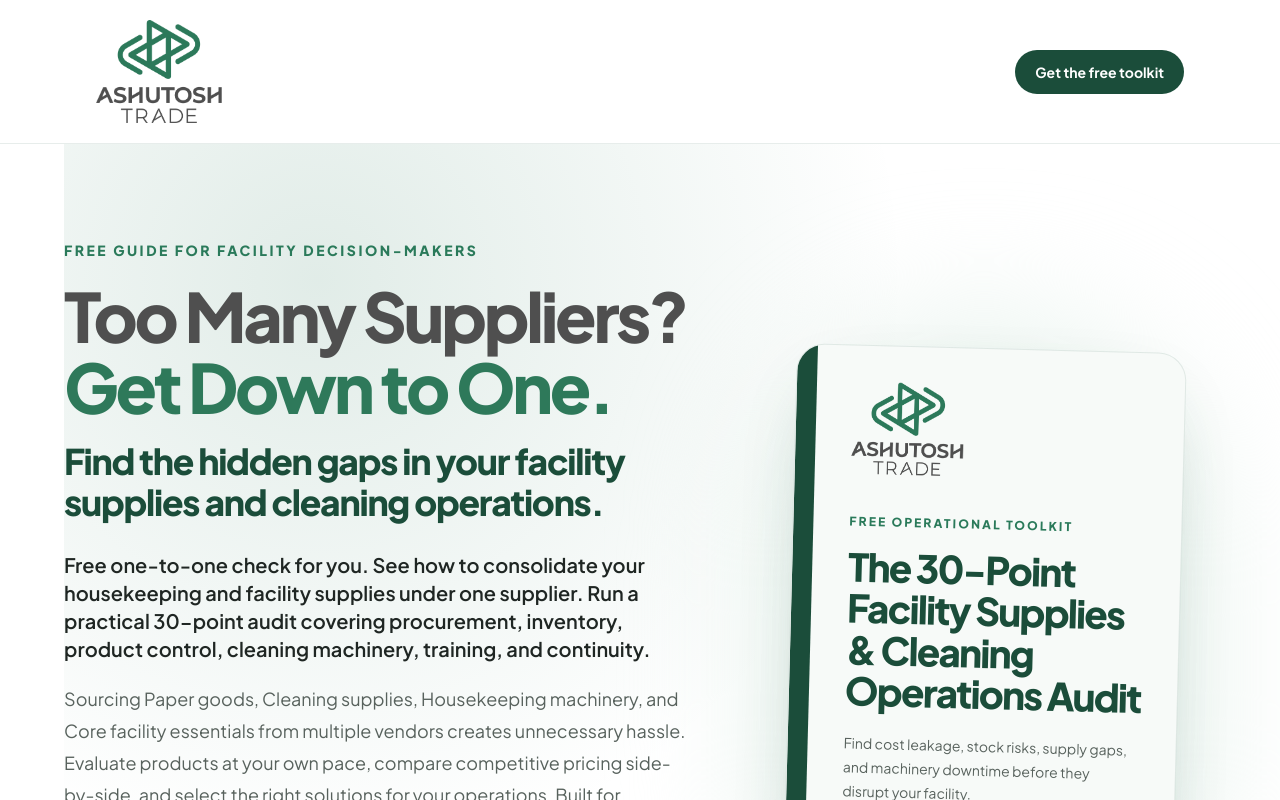
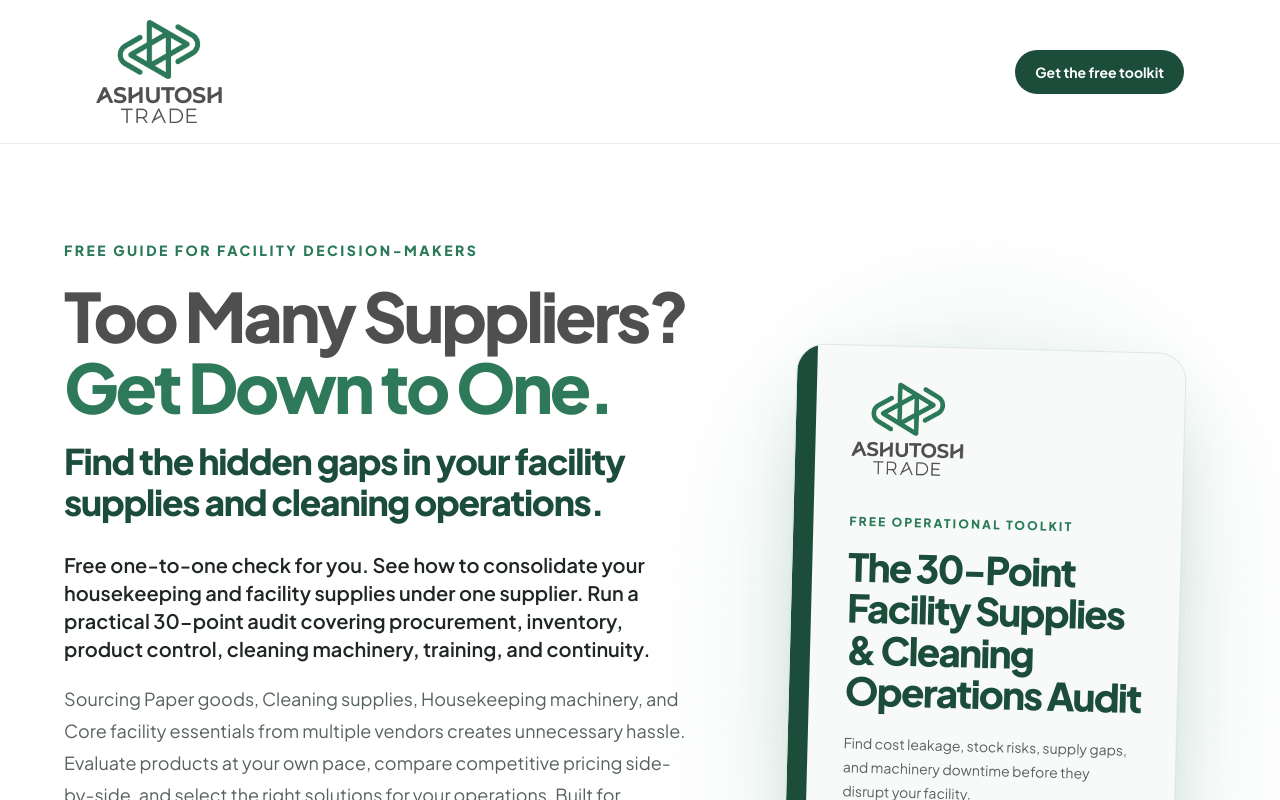
Before and after one commit to razesmhrzn/Ashutosh-Consultation-Landing-Page, a Next.js app: page / in a window 1280 px wide. Shown: the top 800 px of the page. Built offline with nearby package versions, Linux system fonts and the light colour scheme; no server answers.

Commit message:
Remove hero background gradient

```diff
--- a/components/Hero.tsx
+++ b/components/Hero.tsx
@@ -54,7 +54,6 @@ function ToolkitCover() {
 export default function Hero() {
   return (
     <section aria-labelledby="hero-heading" className="relative isolate overflow-hidden px-5 pb-20 pt-14 sm:px-8 sm:pb-24 sm:pt-20 lg:pb-28 lg:pt-24">
-      <div aria-hidden="true" className="absolute inset-x-0 top-0 -z-10 mx-auto h-[680px] max-w-6xl bg-[radial-gradient(circle_at_22%_20%,rgba(42,122,90,0.14),transparent_56%)]" />
       <div className="hero-enter mx-auto grid max-w-6xl items-center gap-14 lg:grid-cols-[1.08fr_0.92fr] lg:gap-16">
         <div>
           <p className="text-sm font-extrabold uppercase tracking-[0.18em] text-primary">
```
